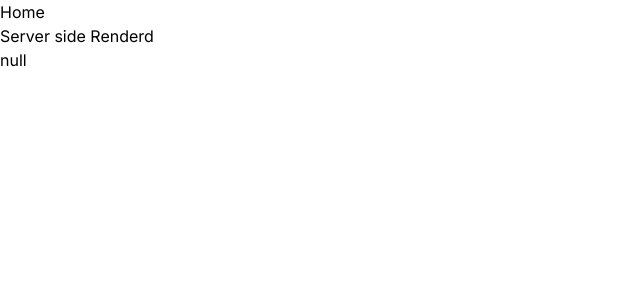
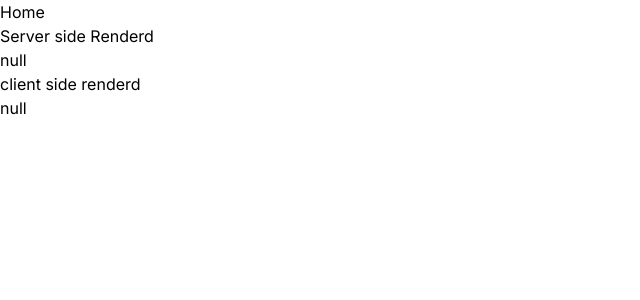
Before and after one commit to Ujwal-Shetty/next-auth, a Next.js app: page / in a window 1280 px wide. Shown: the top 300 px of the page, without its empty margins (0-640 px from the left). Built offline with nearby package versions, Linux system fonts and the light colour scheme; no server answers.

Commit message:
Client side rendering using useSession

```diff
--- a/app/page.js
+++ b/app/page.js
@@ -1,6 +1,7 @@
 
 import { getServerSession } from "next-auth"
 import { authOptions } from "./api/auth/[...nextauth]/route"
+import User from "@/components/user"
 
 async function Home() {
   const session = await getServerSession(authOptions)
@@ -9,6 +10,9 @@ async function Home() {
       <h1>Home</h1>
       <h1>Server side Renderd</h1>
       <h2>{JSON.stringify(session)}</h2>
+      <h1>client side renderd</h1>
+      <User/>
+
     </section>
   )
 }
--- /dev/null
+++ b/components/User.jsx
@@ -0,0 +1,13 @@
+"use client"
+
+import { useSession } from "next-auth/react"
+
+
+export default function User() {
+    const {data :session}=useSession()
+  return (
+    <div>
+        {JSON.stringify(session)}
+    </div>
+  )
+}
```
